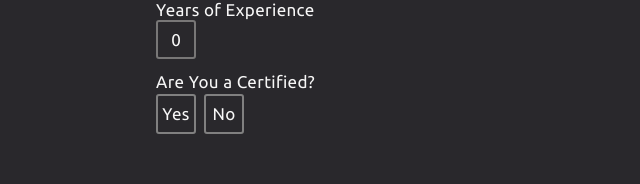
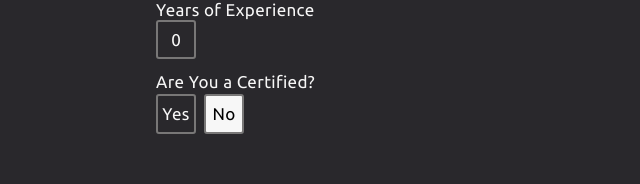
Before and after one commit to rbabaci1/Anywhere-Fitness, a React (Create React App) app in the folder anywhere-fitness/: page /accountType/instructor/signUp/moreInfo in a window 1280 px wide. Shown: the part 299-483 px from the top of the page, without its empty margins (319-959 px from the left). Built offline with nearby package versions, Linux system fonts and the light colour scheme.

Commit message:
reorganize the components structure

```diff
--- a/anywhere-fitness/src/Pages/AccountType/Components/AccountType.js
+++ b/anywhere-fitness/src/Pages/AccountType/Components/AccountType.js
@@ -3,8 +3,8 @@ import styled from 'styled-components';
 import { Link } from 'react-router-dom';
 
 import Header from '../../../ReusableComponents/Header';
-import Client from './Client';
-import Instructor from './Instructor';
+import Client from '../../../ReusableComponents/Client';
+import Instructor from '../../../ReusableComponents/Instructor';
 
 const MainContent = styled.div`
   display: flex;
--- a/anywhere-fitness/src/Pages/LandingPage/LandingPage.js
+++ b/anywhere-fitness/src/Pages/LandingPage/LandingPage.js
@@ -24,7 +24,7 @@ const LandingPageContainer = styled.div`
     text-align: center;
   }
   button {
-    margin-top: 80px;
+    margin-top: 70px;
   }
   p {
     font-size: 11px;
--- a/anywhere-fitness/src/Pages/SignUpPage/MoreInfoForm.js
+++ b/anywhere-fitness/src/Pages/SignUpPage/MoreInfoForm.js
@@ -18,7 +18,7 @@ const MoreInfoFormContainer = styled(FormDefaultStyle)`
       width: 30px;
       text-align: center;
       margin: 2px 8px 0 0;
-      border: 2px solid gray;
+      border: 2px solid #787777;
       border-radius: 3px;
       cursor: pointer;
     }
@@ -73,7 +73,9 @@ function MoreInfoForm({ setValues, values, touched, errors }) {
             onClick={event => toggleActive(event, setValues, values)}
           >
             <span id='yes'>Yes</span>
-            <span id='no'>No</span>
+            <span id='no' className='active'>
+              No
+            </span>
           </div>
         </label>
 
--- a/anywhere-fitness/src/Pages/SignUpPage/SignUpForm.js
+++ b/anywhere-fitness/src/Pages/SignUpPage/SignUpForm.js
@@ -110,7 +110,7 @@ export default withFormik({
   validationSchema: Yup.object().shape({
     name: Yup.string()
       .required('Please enter your name.')
-      .matches(/^[a-zA-Z]+$/, 'Must contain alphabet letters only.'),
+      .matches(/^[a-zA-Z\s]+$/, 'Must contain alphabet letters only.'),
     email: Yup.string()
       // .notOneOf(['waffle@syrup.com'], 'That email is already taken.')
       .required('Please Enter Your Email.')
--- a/anywhere-fitness/src/Pages/AccountType/Components/Client.js
+++ b/anywhere-fitness/src/ReusableComponents/Client.js
@@ -1,7 +1,7 @@
 import React from 'react';
 import styled from 'styled-components';
 
-import clientImage from '../../Images/clientImage.png';
+import clientImage from '../Pages/Images/clientImage.png';
 
 const ClientContainer = styled.div`
   text-align: center;
--- a/anywhere-fitness/src/ReusableComponents/ClientOrInstructor.js
+++ b/anywhere-fitness/src/ReusableComponents/ClientOrInstructor.js
@@ -3,8 +3,8 @@ import styled from 'styled-components';
 import { Link } from 'react-router-dom';
 
 import Header from './Header';
-import Client from '../Pages/AccountType/Components/Client';
-import Instructor from '../Pages/AccountType/Components/Instructor';
+import Client from '../ReusableComponents/Client';
+import Instructor from '../ReusableComponents/Instructor';
 import Button from '../ReusableComponents/Button';
 
 const SelectedContainer = styled.div`
--- a/anywhere-fitness/src/Pages/AccountType/Components/Instructor.js
+++ b/anywhere-fitness/src/ReusableComponents/Instructor.js
@@ -1,7 +1,7 @@
 import React from 'react';
 import styled from 'styled-components';
 
-import instructorImage from '../../Images/instructorImage.png';
+import instructorImage from '../Pages/Images/instructorImage.png';
 
 const InstructorContainer = styled.div`
   text-align: center;
--- a/anywhere-fitness/src/functionsLibrary/library.js
+++ b/anywhere-fitness/src/functionsLibrary/library.js
@@ -40,7 +40,7 @@ const removeActive = () => {
   const yes = document.getElementById('yes');
   const no = document.getElementById('no');
   yes.classList.remove('active');
-  no.classList.remove('active');
+  no.classList.add('active');
 };
 
 export { formIsValid, showPassword, toggleActive, removeActive };
```
